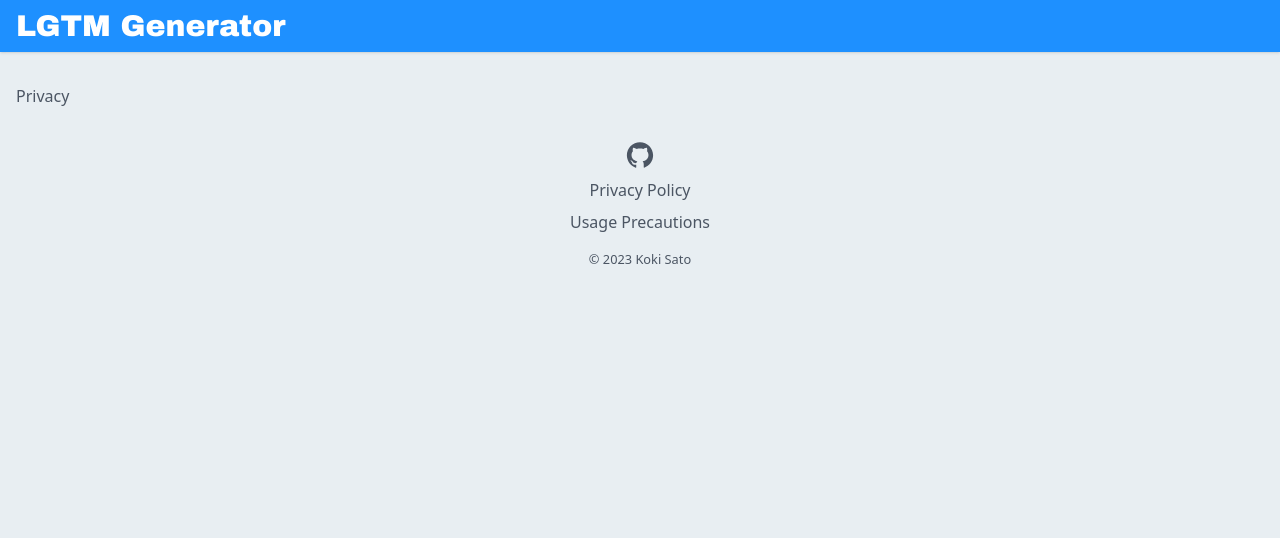
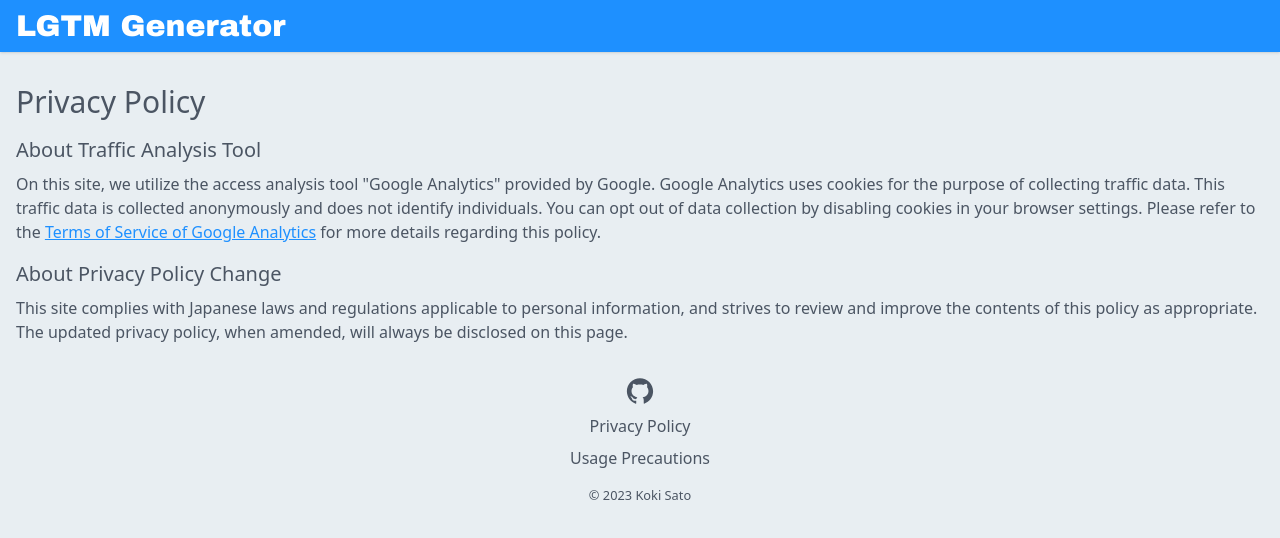
Before and after one commit to koki-develop/lgtmgen, a Next.js app in the folder frontend/: page /en/privacy in a window 1280 px wide. Shown: the top 538 px of the page. Built offline with nearby package versions, Linux system fonts and the light colour scheme.

Commit message:
Implement privacy and usage precautions page

```diff
--- a/frontend/components/pages/Privacy/Privacy.tsx
+++ b/frontend/components/pages/Privacy/Privacy.tsx
@@ -1,9 +1,24 @@
+"use client";
+
+import { useI18n } from "@/providers/I18nProvider";
 import React from "react";
 
 export default function Privacy() {
+  const { t } = useI18n();
+
   return (
-    <div>
-      <h1>Privacy</h1>
+    <div className="flex flex-col gap-4">
+      <h2 className="text-3xl">{t.privacyPolicy}</h2>
+
+      <div>
+        <h3 className="mb-2 text-xl">{t.aboutTrafficAnalysisTool}</h3>
+        <div>{t.aboutTrafficAnalysisToolContent}</div>
+      </div>
+
+      <div>
+        <h3 className="mb-2 text-xl">{t.aboutPrivacyPolicyChange}</h3>
+        <div>{t.aboutPrivacyPolicyChangeContent}</div>
+      </div>
     </div>
   );
 }
--- a/frontend/components/pages/UsagePrecautions/UsagePrecautions.tsx
+++ b/frontend/components/pages/UsagePrecautions/UsagePrecautions.tsx
@@ -1,9 +1,22 @@
+"use client";
+
+import { useI18n } from "@/providers/I18nProvider";
 import React from "react";
 
 export default function UsagePrecautions() {
+  const { t } = useI18n();
+
   return (
-    <div>
-      <h1>UsagePrecautions</h1>
+    <div className="flex flex-col gap-4">
+      <h2 className="text-3xl">{t.usagePrecautions}</h2>
+
+      <ul className="list-disc">
+        {t.usagePrecautionsItems.map((item, i) => (
+          <li key={i} className="">
+            {item}
+          </li>
+        ))}
+      </ul>
     </div>
   );
 }
--- a/frontend/lib/i18n.ts
+++ b/frontend/lib/i18n.ts
@@ -1,5 +1,6 @@
 import ja from "@/locale/ja";
 import en from "@/locale/en";
+import React from "react";
 
 export type I18n = {
   app: string;
@@ -32,6 +33,13 @@ export type I18n = {
   unsupportedImageFormat: string;
   copiedToClipboard: string;
   rateLimitReached: string;
+
+  aboutTrafficAnalysisTool: string;
+  aboutTrafficAnalysisToolContent: React.ReactNode;
+  aboutPrivacyPolicyChange: string;
+  aboutPrivacyPolicyChangeContent: string;
+
+  usagePrecautionsItems: readonly string[];
 };
 
 export const i18n = (locale: string): I18n => {
--- a/frontend/locale/en.tsx
+++ b/frontend/locale/en.tsx
@@ -33,6 +33,38 @@ const en: I18n = {
   copiedToClipboard: "Copied to clipboard.",
   rateLimitReached:
     "The request limit has been reached.\nPlease try again later.",
+
+  aboutTrafficAnalysisTool: "About Traffic Analysis Tool",
+  aboutTrafficAnalysisToolContent: (
+    <>
+      On this site, we utilize the access analysis tool &quot;Google
+      Analytics&quot; provided by Google. Google Analytics uses cookies for the
+      purpose of collecting traffic data. This traffic data is collected
+      anonymously and does not identify individuals. You can opt out of data
+      collection by disabling cookies in your browser settings. Please refer to
+      the{" "}
+      <a
+        className="text-primary-main underline"
+        href="https://marketingplatform.google.com/about/analytics/terms/us/"
+        target="_blank"
+        rel="noopener noreferrer"
+      >
+        Terms of Service of Google Analytics
+      </a>{" "}
+      for more details regarding this policy.
+    </>
+  ),
+
+  aboutPrivacyPolicyChange: "About Privacy Policy Change",
+  aboutPrivacyPolicyChangeContent:
+    "This site complies with Japanese laws and regulations applicable to personal information, and strives to review and improve the contents of this policy as appropriate. The updated privacy policy, when amended, will always be disclosed on this page.",
+
+  usagePrecautionsItems: [
+    "All responsibilities regarding the images generated through the use of this service shall be borne by the user. In the event that a third party suffers damage in relation to images created by the user, the operators of this service shall not bear any responsibility on behalf of the user.",
+    "Images generated through the use of this service will be published on the internet. Please be mindful of the copyrights of the original images and related laws. Do not create images that are against public order and morals or are illegal. Such images, along with others deemed inappropriate by the operators, may be deleted without notice.",
+    "Please refrain from sending an excessive number of requests and causing strain on the service.",
+    "Furthermore, in the event that malicious use is identified, specific users may be prohibited from accessing the service without notice.",
+  ],
 } as const;
 
 export default en;
--- a/frontend/locale/ja.tsx
+++ b/frontend/locale/ja.tsx
@@ -32,6 +32,39 @@ const ja: I18n = {
   copiedToClipboard: "クリップボードにコピーしました",
   rateLimitReached:
     "リクエストの上限に達しました。\nしばらく待ってから再度お試しください。",
+
+  aboutTrafficAnalysisTool: "アクセス解析ツールについて",
+  aboutTrafficAnalysisToolContent: (
+    <>
+      当サイトでは、 Google によるアクセス解析ツール「Google
+      アナリティクス」を利用しています。この Google
+      アナリティクスはトラフィックデータの収集のために Cookie
+      を使用しています。このトラフィックデータは匿名で収集されており、個人を特定するものではありません。この機能は
+      Cookie
+      を無効にすることで収集を拒否することが出来ますので、お使いのブラウザの設定をご確認ください。この規約に関して、詳しくは{" "}
+      <a
+        className="text-primary-main underline"
+        href="https://marketingplatform.google.com/about/analytics/terms/jp/"
+        target="_blank"
+        rel="noopener noreferrer"
+      >
+        {" "}
+        Google アナリティクス利用規約
+      </a>
+      を参照してください。
+    </>
+  ),
+
+  aboutPrivacyPolicyChange: "プライバシーポリシー変更について",
+  aboutPrivacyPolicyChangeContent:
+    "当サイトは、個人情報に関して適用される日本の法令を遵守するとともに、本ポリシーの内容を適宜見直しその改善に努めます。修正された最新のプライバシーポリシーは常に本ページにて開示されます。",
+
+  usagePrecautionsItems: [
+    "サービスを利用して生成された画像に関する一切の責任はご利用者様に負担いただくものとします。ご利用者様が生成した画像に関し、第三者が損害を被った場合、運営者はご利用者様に代わっての責任は一切負いません。",
+    "本サービスを利用して生成された画像はインターネット上に公開されます。元画像の著作権や関連法規に注意してください。公序良俗に反する画像や違法な画像を作成しないでください。これらの画像、その他運営者が不適切と判断した画像は予告無しに削除することがあります。",
+    "過剰な数のリクエストを送信してサービスに負荷をかける行為はおやめください。",
+    "その他、悪質な利用方法が確認された場合、特定のご利用者様を予告無しにアクセス禁止にすることがあります。",
+  ],
 } as const;
 
 export default ja;
--- a/frontend/tailwind.config.ts
+++ b/frontend/tailwind.config.ts
@@ -2,6 +2,7 @@ import type { Config } from "tailwindcss";
 
 const config: Config = {
   content: [
+    "./locale/**/*.{js,ts,jsx,tsx,mdx}",
     "./components/**/*.{js,ts,jsx,tsx,mdx}",
     "./providers/**/*.{js,ts,jsx,tsx,mdx}",
     "./app/**/*.{js,ts,jsx,tsx,mdx}",
```
